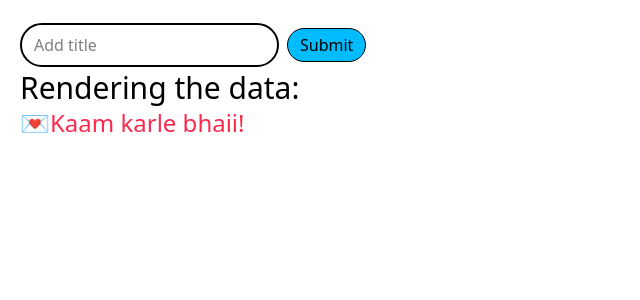
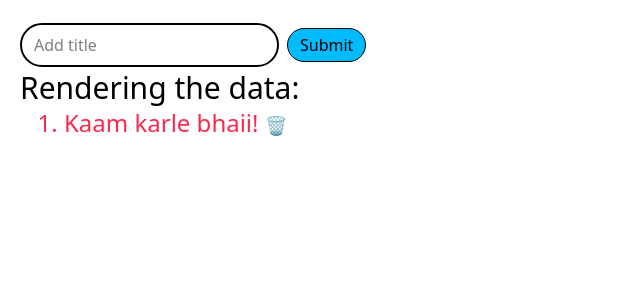
Before and after one commit to Krunal022/QuickList, a React (Vite) app: page / in a window 1280 px wide. Shown: the top 300 px of the page, without its empty margins (0-640 px from the left). Built offline with nearby package versions, Linux system fonts and the light colour scheme.

Commit message:
Enable item delete

```diff
--- a/src/App.jsx
+++ b/src/App.jsx
@@ -5,8 +5,21 @@ const App = () => {
   const [todos, settodos] = useState([
     { id: nanoid(), title: "Kaam karle bhaii!", isCompleted: false },
   ]);
+
+  const DeleteHandler = (id) => {
+    const filtertodo = todos.filter((todo) => todo.id != id);
+    settodos(filtertodo);
+  };
+
   const render = todos.map((item) => {
-    return <li key={item.id}>💌{item.title}</li>;
+    return (
+      <li className="list-decimal ml-5" key={item.id}>
+        {item.title}
+        <span className="text-lg ml-1.5" onClick={() => DeleteHandler(item.id)}>
+          🗑️
+        </span>
+      </li>
+    );
   });
   // console.log(render);
 
@@ -17,7 +30,7 @@ const App = () => {
     e.preventDefault();
 
     const newTodo = { id: nanoid(), title: title, isCompleted: isCompleted };
-    console.log(newTodo);
+    // console.log(newTodo);
 
     const copyTodos = [...todos];
     copyTodos.push(newTodo);
@@ -42,7 +55,10 @@ const App = () => {
         </button>
       </form>
       <h1 className="text-3xl font-thin">Rendering the data:</h1>
-      <ol className="text-xl font-thin text-[1.5rem] text-[#FA294E]"> {render}</ol>
+      <ol className="text-xl list-decimal pl-6 font-thin text-[1.5rem] text-[#FA294E]">
+        {" "}
+        {render}
+      </ol>
     </div>
   );
 };
```
